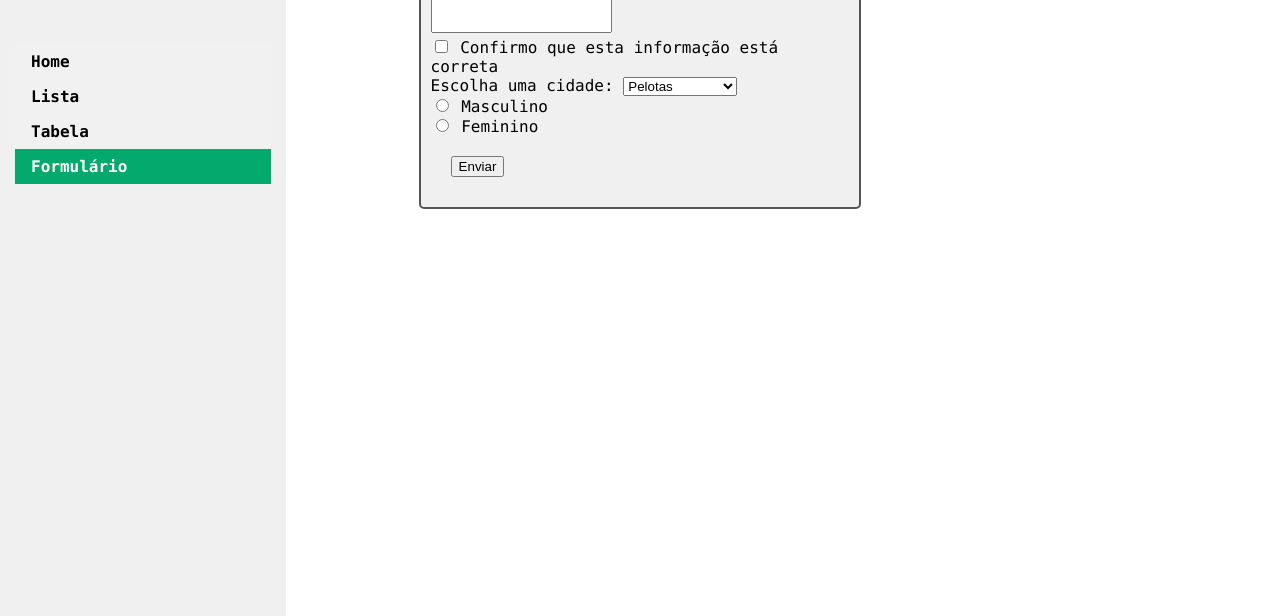
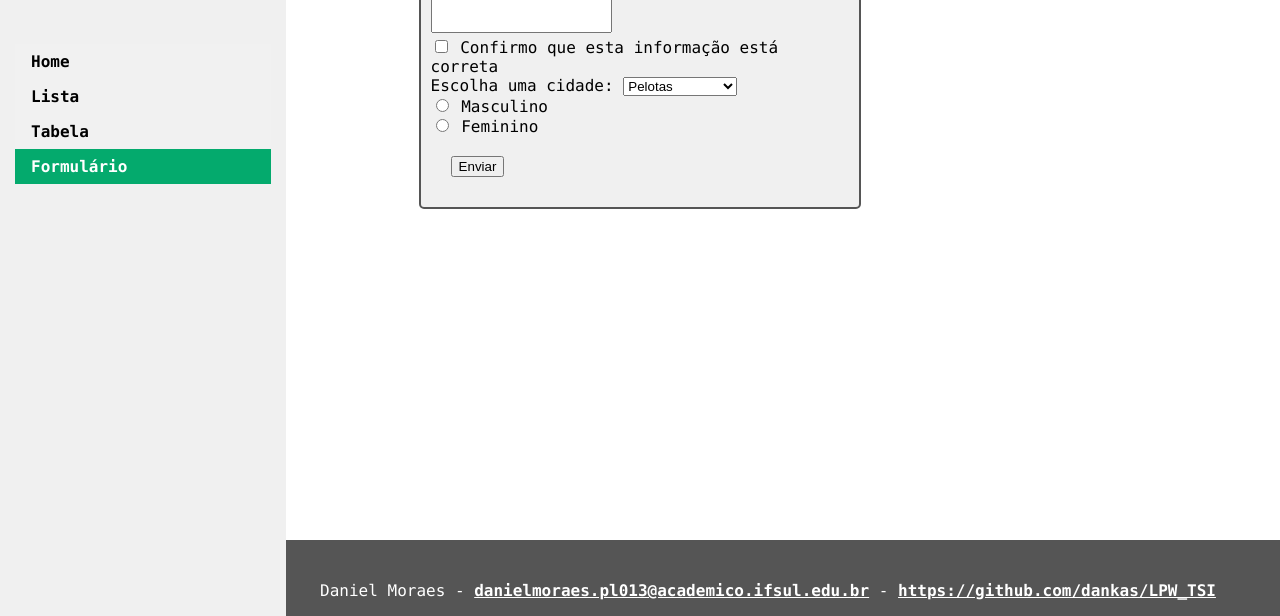
Before and after one commit to dankas/LPW_TSI, a plain HTML site: page trabalho/form.html in a window 1280 px wide. Shown: the part 184-800 px from the top of the page. Drawn offline with Linux system fonts and the light colour scheme.

Commit message:
fix: adição footer faltando

```diff
--- a/trabalho/form.html
+++ b/trabalho/form.html
@@ -48,5 +48,8 @@
 
         </div>
     </div>
+    <footer>
+        <p>Daniel Moraes - <a href="mailto://danielmoraes.pl013@academico.ifsul.edu.br">danielmoraes.pl013@academico.ifsul.edu.br</a> - <a href="https://github.com/dankas/LPW_TSI" target="_blank">https://github.com/dankas/LPW_TSI</a></p>
+    </footer>
 </body>
 </html>
```
Also changed, not shown: trabalho/list.html (+3 -0 lines), trabalho/table.html (+3 -0 lines).
